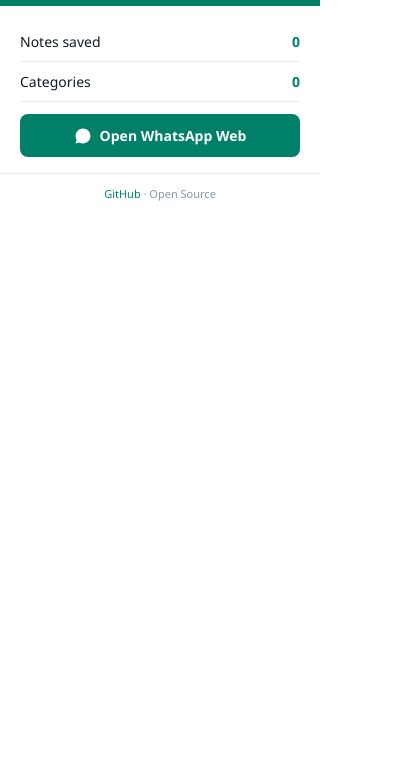
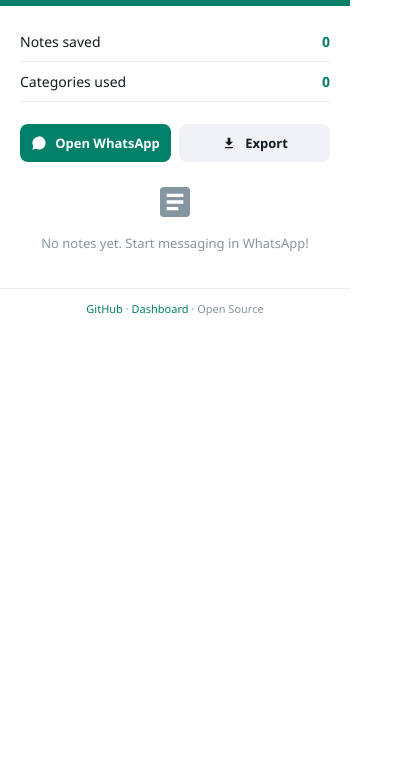
Before and after one commit to JackAmichai/SaveNote, a browser extension: page extension/popup.html in a window 400 px wide. Shown: the part 67-844 px from the top of the page. Drawn offline with Linux system fonts and the light colour scheme.

Commit message:
Enhance popup design and functionality
Updated the popup layout and styles for better responsiveness and usability.

```diff
--- a/extension/popup.html
+++ b/extension/popup.html
@@ -2,10 +2,11 @@
 <html>
 <head>
   <meta charset="UTF-8">
+  <meta name="viewport" content="width=350, initial-scale=1">
   <style>
     * { margin: 0; padding: 0; box-sizing: border-box; }
     body {
-      width: 320px;
+      width: 350px;
       font-family: 'Segoe UI', -apple-system, BlinkMacSystemFont, sans-serif;
       background: #FFFFFF;
       color: #111B21;
@@ -19,15 +20,8 @@
       gap: 12px;
     }
     .popup-header svg { fill: white; }
-    .popup-header h1 {
-      font-size: 16px;
-      font-weight: 600;
-    }
-    .popup-header p {
-      font-size: 12px;
-      opacity: 0.85;
-      margin-top: 2px;
-    }
+    .popup-header h1 { font-size: 16px; font-weight: 600; }
+    .popup-header p { font-size: 12px; opacity: 0.85; margin-top: 2px; }
     .popup-body { padding: 16px 20px; }
     .popup-stat {
       display: flex;
@@ -38,34 +32,50 @@
       font-size: 14px;
     }
     .popup-stat:last-child { border: none; }
-    .popup-stat-value {
-      font-weight: 700;
-      color: #008069;
-    }
+    .popup-stat-value { font-weight: 700; color: #008069; }
     .popup-btn {
       display: flex;
       align-items: center;
       justify-content: center;
       gap: 8px;
       width: 100%;
-      padding: 12px;
-      margin-top: 12px;
+      padding: 10px;
+      margin-top: 10px;
       border: none;
       border-radius: 8px;
-      font-size: 14px;
+      font-size: 13px;
       font-weight: 600;
       font-family: inherit;
       cursor: pointer;
       transition: background 0.15s;
     }
-    .popup-btn-primary {
-      background: #008069;
-      color: white;
+    .popup-btn-primary { background: #008069; color: white; }
+    .popup-btn-primary:hover { background: #005C4B; }
+    .popup-btn-secondary { background: #F0F2F5; color: #111B21; }
+    .popup-btn-secondary:hover { background: #E9EDEF; }
+    .popup-btn-danger { background: #FF4B4B; color: white; }
+    .popup-btn-danger:hover { background: #D43838; }
+    .popup-btn svg { fill: currentColor; }
+    .notes-section {
+      margin-top: 16px;
+      border-top: 1px solid #E9EDEF;
+      padding-top: 12px;
     }
-    .popup-btn-primary:hover {
-      background: #005C4B;
+    .notes-title { font-size: 13px; font-weight: 600; color: #54656F; margin-bottom: 10px; }
+    .note-item {
+      display: flex;
+      align-items: flex-start;
+      gap: 10px;
+      padding: 8px 0;
+      border-bottom: 1px solid #F0F2F5;
+      font-size: 12px;
     }
-    .popup-btn svg { fill: currentColor; }
+    .note-item:last-child { border: none; }
+    .note-emoji { font-size: 16px; min-width: 20px; }
+    .note-content { flex: 1; color: #111B21; }
+    .note-category { color: #8696A0; font-size: 11px; margin-top: 2px; }
+    .no-notes { color: #8696A0; font-size: 12px; text-align: center; padding: 16px 0; }
+    .action-row { display: flex; gap: 8px; margin-top: 12px; }
     .popup-footer {
       padding: 12px 20px;
       text-align: center;
@@ -73,10 +83,14 @@
       color: #8696A0;
       border-top: 1px solid #E9EDEF;
     }
-    .popup-footer a {
-      color: #008069;
-      text-decoration: none;
+    .popup-footer a { color: #008069; text-decoration: none; }
+    .empty-state {
+      text-align: center;
+      padding: 20px 0;
+      color: #8696A0;
+      font-size: 13px;
     }
+    .empty-state svg { fill: #8696A0; margin-bottom: 8px; }
   </style>
 </head>
 <body>
@@ -96,20 +110,40 @@
       <span class="popup-stat-value" id="note-count">0</span>
     </div>
     <div class="popup-stat">
-      <span>Categories</span>
+      <span>Categories used</span>
       <span class="popup-stat-value" id="cat-count">0</span>
     </div>
 
-    <button class="popup-btn popup-btn-primary" id="open-whatsapp">
-      <svg viewBox="0 0 24 24" width="18" height="18">
-        <path d="M12.013 2.013c5.474 0 9.914 4.437 9.914 9.914 0 5.472-4.44 9.912-9.914 9.912-1.742 0-3.385-.45-4.832-1.24l-5.114 1.34 1.356-4.985a9.854 9.854 0 0 1-1.324-4.94c0-5.477 4.44-9.914 9.914-9.914z"/>
+    <div class="action-row">
+      <button class="popup-btn popup-btn-primary" id="open-whatsapp" style="flex:1;">
+        <svg viewBox="0 0 24 24" width="16" height="16">
+          <path d="M12.013 2.013c5.474 0 9.914 4.437 9.914 9.914 0 5.472-4.44 9.912-9.914 9.912-1.742 0-3.385-.45-4.832-1.24l-5.114 1.34 1.356-4.985a9.854 9.854 0 0 1-1.324-4.94c0-5.477 4.44-9.914 9.914-9.914z"/>
+        </svg>
+        Open WhatsApp
+      </button>
+      <button class="popup-btn popup-btn-secondary" id="export-btn" style="flex:1;">
+        <svg viewBox="0 0 24 24" width="16" height="16">
+          <path d="M12 16l-6-6h4V4h4v6h4l-6 6zm-6 4h12v-2H6v2z"/>
+        </svg>
+        Export
+      </button>
+    </div>
+
+    <div class="notes-section" id="notes-section" style="display:none;">
+      <div class="notes-title">Recent Notes</div>
+      <div id="notes-list"></div>
+    </div>
+
+    <div class="empty-state" id="empty-state">
+      <svg viewBox="0 0 24 24" width="40" height="40">
+        <path d="M19 3H5c-1.1 0-2 .9-2 2v14c0 1.1.9 2 2 2h14c1.1 0 2-.9 2-2V5c0-1.1-.9-2-2-2zm-5 14H7v-2h7v2zm3-4H7v-2h10v2zm0-4H7V7h10v2z"/>
       </svg>
-      Open WhatsApp Web
-    </button>
+      <p>No notes yet. Start messaging in WhatsApp!</p>
+    </div>
   </div>
 
   <div class="popup-footer">
-    <a href="https://github.com/JackAmichai/SaveNote" target="_blank">GitHub</a> · Open Source
+    <a href="https://github.com/JackAmichai/SaveNote" target="_blank">GitHub</a> · <a href="https://savenote.vercel.app" target="_blank">Dashboard</a> · Open Source
   </div>
 
   <script src="popup.js"></script>
```
